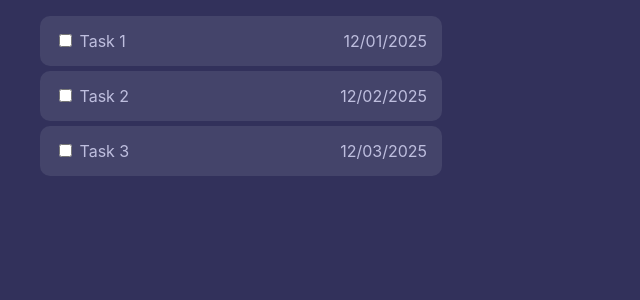
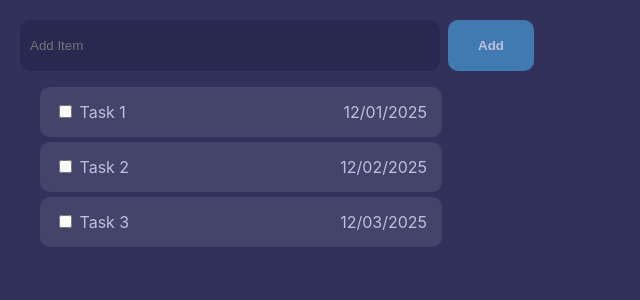
Before and after one commit to thary25/to-do-list, a React (Create React App) app: page / in a window 1280 px wide. Shown: the top 300 px of the page, without its empty margins (0-640 px from the left). Built offline with nearby package versions, Linux system fonts and the light colour scheme.

Commit message:
Added TaskAdd component with a form for adding tasks and implemented styling.

```diff
--- /dev/null
+++ b/src/components/task/TaskAdd.js
@@ -0,0 +1,12 @@
+import classes from "./TaskAdd.module.css";
+
+export default function TaskAdd() {
+  return (
+    <>
+      <form className={classes.form}>
+        <input type="text" name="name" id="name" placeholder="Add Item" />
+        <button>Add</button>
+      </form>
+    </>
+  );
+}
--- /dev/null
+++ b/src/components/task/TaskAdd.module.css
@@ -0,0 +1,27 @@
+.form {
+  display: flex;
+  flex-direction: row;
+  gap: 8px;
+  margin: 20px 0 0 20px;
+}
+
+.form input {
+  padding: 10px;
+  width: 400px;
+  background-color: #292850;
+  border: none;
+  outline: none;
+  border-radius: 10px;
+  height: 31px;
+  color: #bebede;
+}
+
+.form button {
+  background-color: #417ab0;
+  border: none;
+  padding: 10px 30px;
+  border-radius: 10px;
+  cursor: pointer;
+  color: #bebede;
+  font-weight: bold;
+}
--- a/src/page/Home.js
+++ b/src/page/Home.js
@@ -1,8 +1,10 @@
+import TaskAdd from "../components/task/TaskAdd";
 import TaskList from "../components/task/TaskList";
 
 export default function HomePage() {
   return (
     <>
+      <TaskAdd />
       <TaskList />
     </>
   );
```
